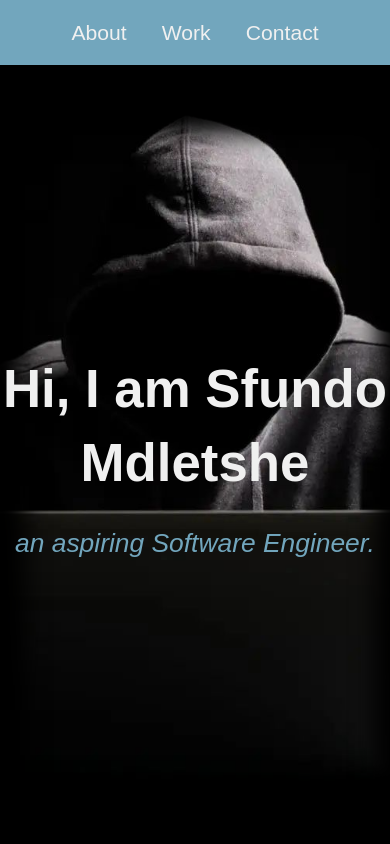
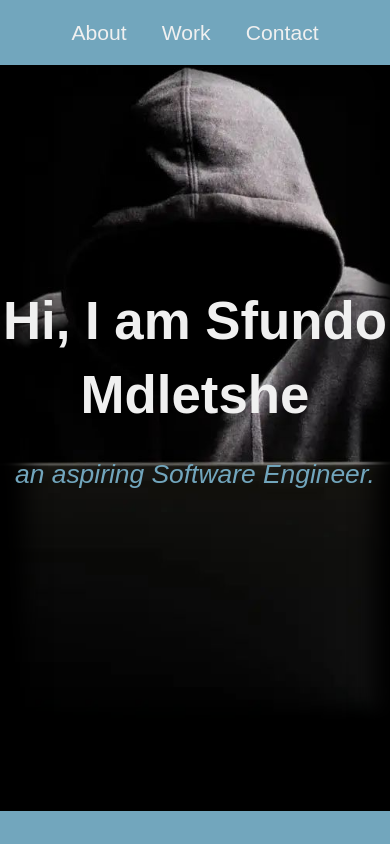
Before and after one commit to SfundoLucianMdletshe/portfolio, a plain HTML site: page index.html in a window 390 px wide. Shown: the top 844 px of the page. Drawn offline with Linux system fonts and the light colour scheme.

Commit message:
Update styles.css

```diff
--- a/styles.css
+++ b/styles.css
@@ -144,10 +144,9 @@ a {
 
 @media screen and (max-width: 500px) {
   .welcome-section {
-    background-position: center;
+    background-position: center top 20px;
     background-repeat: no-repeat;
     background-size: cover;
-    margin-top: 4rem;
   }
 }
 
```
